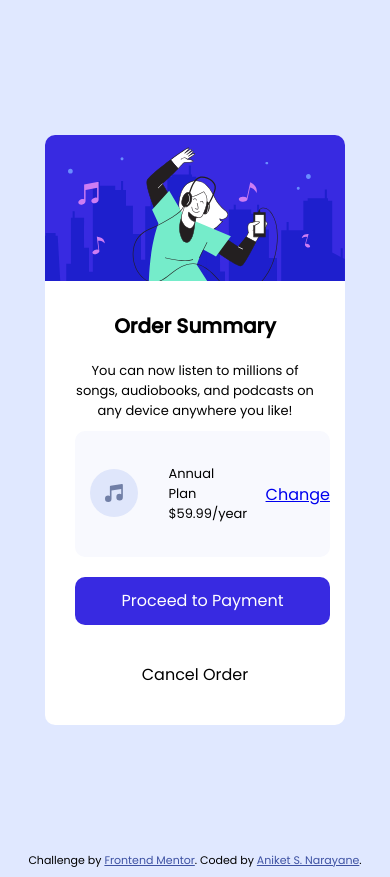
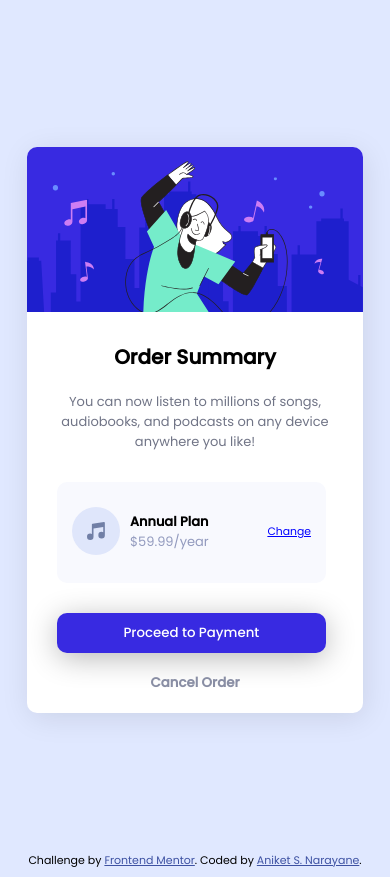
Before and after one commit to aniketnarayane04/order-summary-card, a plain HTML site: page index.html in a window 390 px wide. Drawn offline with Linux system fonts and the light colour scheme.

Commit message:
update 2

```diff
--- a/index.html
+++ b/index.html
@@ -33,13 +33,14 @@
     }
 
     .main_card {
-      height: 90vh;
+      height: 85vh;
       width: 55vh;
       background-color: white;
       border-radius: 10px;
       display: flex;
       flex-direction: column;
       align-self: center;
+      box-shadow: 2px 5px 30px -1px rgba(0,0,0,0.10);
     }
 
     #card_img {
@@ -50,22 +51,25 @@
       font-weight: 900;
       font-size: 20px;
       margin-top: 30px;
+      margin-bottom: 0;
     }
 
-    p {
+    .para {
       text-align:center;
       font-size: small;
       margin: 10px 30px;
+      color: #707486;
     }
 
     .sub_card {
       display: flex;
-      height: 15vh;
-      width: 85%;
+      height: 12vh;
+      width: 80%;
       background-color: #F8F9FE;
-      margin: 0px 30px;
+      margin: 10px 30px;
       align-items: center;
       border-radius: 10px;
+      font-size: small;
     }
 
     .m_icon {
@@ -76,16 +80,30 @@
 
     .ap {
       width: 50%;
+      padding-left: 10px;
     }
 
     .ap p{
-      text-align: left;
+
+    }
+
+    #ann_plan {
+      font-weight: bold;
+    }
+
+    #price {
+      color: #929ABE;
     }
 
     .change {
-      width: 30%;
+      width: 25%;
       text-align: right;
       margin-right: 15px;
+      font-size: smaller;
+    }
+
+    .change a {
+      color: blue;
     }
 
     .change a:hover {
@@ -94,37 +112,50 @@
     }
 
     .pay_btn {
-      width: 85%;
+      width: 80%;
       height: 3em;
-      margin: 20px 30px;
+      margin: 20px 40px 0 30px;
       background-color: #382AE1;
       border-radius: 10px;
       text-align:center;
       line-height: 3em;
       color: white;
-      box-shadow: 0px 8px 2px 18px .15px #382AE1;
+      box-shadow: 0px 5px 30px -1px rgba(0,0,0,0.30);
+      font-size: smaller;
+      font-weight: 500;
     }
 
     .pay_btn:hover {
       background-color: #766CF1;
       cursor: pointer;
+
     }
 
     .can_ord {
       height: 7vh;
       line-height: 7vh;
       text-align: center;
+      color: #898EA4;
+      font-size: smaller;
+      margin-top: 10px;
+      font-weight: 600;
+
     }
 
-    @media only screen and (max-width: 500px) {
+    .can_ord:hover {
+      color: black;
+      cursor: pointer;
+    }
+
+    @media only screen and (max-width: 700px) {
       body {
         background-color: #E0E8FF;
         background-image: none;
       }
 
       .main_card {
-        height: 70vh;
-        width: 80%;
+        height: 67vh;
+        width: 90%;
         background-color: white;
         border-radius: 10px;
         display: flex;
@@ -132,69 +163,17 @@
         align-self: center;
       }
 
-    #card_img {
-      border-radius: 10px 10px 0 0;
-    }
-
-    .os {
-      font-weight: 900;
-      font-size: 20px;
-      margin-top: 30px;
-    }
-
-    p {
+    .para {
       text-align:center;
       font-size: small;
-      margin: 10px 30px;
-    }
-
-    .sub_card {
-      display: flex;
-      height: 15vh;
-      width: 85%;
-      background-color: #F8F9FE;
-      margin: 0px 30px;
-      align-items: center;
-      border-radius: 10px;
-    }
-
-    .m_icon {
-      width: 20%;
-      height: 50px;
-      margin-left: 15px;
-    }
-
-    .ap {
-      width: 50%;
-    }
-
-    .ap p{
-      text-align: left;
-    }
-
-    .change {
-      width: 30%;
-      text-align: right;
-      margin-right: 15px;
-    }
-
-    .pay_btn {
-      width: 85%;
-      height: 3em;
       margin: 20px 30px;
-      background-color: #382AE1;
-      border-radius: 10px;
-      text-align:center;
-      line-height: 3em;
-      color: white;
-      box-shadow: 0px 8px 2px 18px .15px #382AE1;
     }
 
     .can_ord {
-      height: 7vh;
-      line-height: 7vh;
-      text-align: center;
+      margin-top: 0px;
     }
+
+
     }
   </style>
 </head>
@@ -206,7 +185,7 @@
 
   <center> <p class="os"> Order Summary</p> </center>
 
-  <p>You can now listen to millions of songs,
+  <p class="para">You can now listen to millions of songs,
         audiobooks, and podcasts on any
            device anywhere you like!
   </p>
@@ -214,8 +193,8 @@
   <div class="sub_card">
     <div class="m_icon"><img src="images/icon-music.svg" alt=""></div>
     <div class="ap">
-      <p>Annual Plan
-      <br>$59.99/year</p>
+      <p><span id="ann_plan">Annual Plan</span>
+      <br><span id="price">$59.99/year</span></p>
     </div>
     <div class="change"><a href="#">Change</a></div>
   </div>
@@ -229,5 +208,6 @@
     Challenge by <a href="https://www.frontendmentor.io?ref=challenge" target="_blank">Frontend Mentor</a>.
     Coded by <a href="#">Aniket S. Narayane</a>.
   </div>
+
 </body>
 </html>
```
